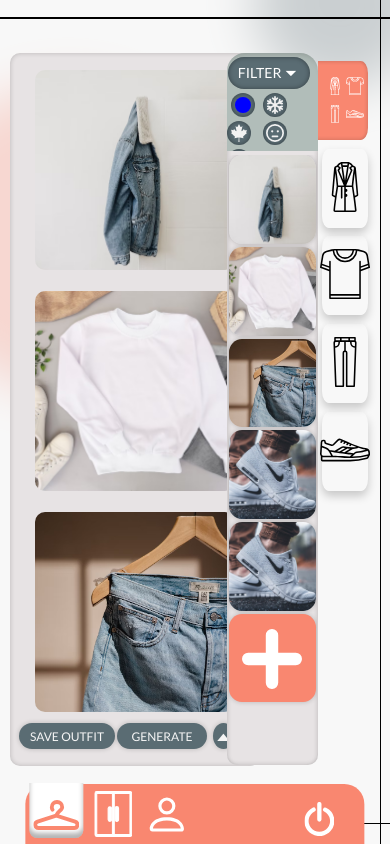
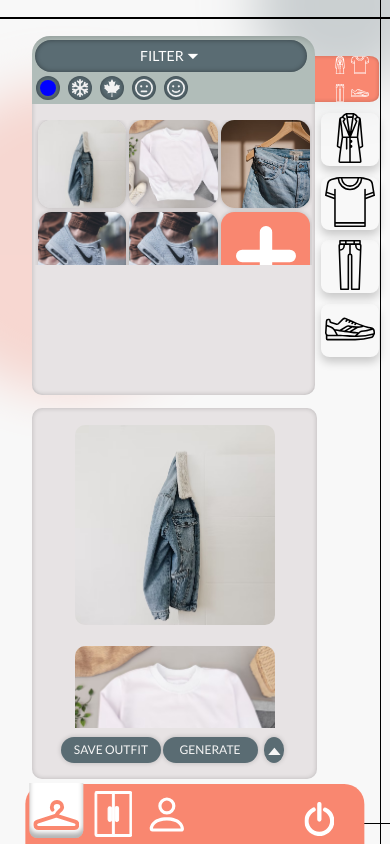
Before and after one commit to MrWarlockk/Clothes-v2, a Next.js app: page /clothes in a window 390 px wide. Built offline with nearby package versions, Linux system fonts and the light colour scheme.

Commit message:
Responsivness change at small width
Changed the layout of the page under 720px width

```diff
--- a/styles/clothes.module.css
+++ b/styles/clothes.module.css
@@ -252,15 +252,20 @@
 }
 @media (max-width: 720px) {
   .outfit_creator {
-    width: 250px;
+    top: 48.35%;
+    left: 8.25%;
+    height: 40vh;
+    width: 73vw;
+    flex-direction: column;
+    padding: 2vh 0;
   }
   .outfit_creator_images_container {
     height: 200px;
     width: 200px;
   }
   .outfit_creator_bottom {
-    margin-left: 2.35vw;
-    margin-right: 2.25vw;
+    margin-left: 7.35vw;
+    margin-right: 3.75vw;
   }
   .outfit_creator_save {
     margin-right: 0.4vw;
@@ -270,17 +275,7 @@
     font-size: 12px;
   }
 }
-@media (max-width: 520px) {
-  .outfit_creator {
-    width: 250px;
-    left: 2.5%;
-  }
-}
-@media (max-height: 340px) {
-  .outfit_creator {
-    height: 74.5vh;
-  }
-}
+
 /* #endregion */
 /* #region -------------LIST-----------------*/
 .clothes_menu {
@@ -444,7 +439,7 @@
   flex-basis: 128px;
   display: flex;
   flex-direction: column;
-  padding-top: 6%;
+  padding-top: 40px;
 }
 .clothes_menu_type > div {
   display: flex;
@@ -516,6 +511,7 @@
 @media (max-width: 1440px) {
   .clothes_menu_type {
     flex-basis: 64px;
+    padding-top: 68px;
   }
   .clothes_menu_type_all_flex > img {
     height: 22px;
@@ -526,13 +522,7 @@
 }
 @media (max-width: 1080px) {
   .clothes_menu {
-    display: flex;
-    position: absolute;
-    top: 6.25%;
-    left: 58.25%;
-    transform: translate(-50%-50%);
     height: 84.4vh;
-    width: 34.5vw;
   }
 }
 @media (max-width: 720px) {
@@ -546,28 +536,22 @@
     flex-basis: 64px;
     display: flex;
     flex-direction: column;
-    padding-top: 6%;
+    padding-top: 20px;
+  }
+  .clothes_menu {
+    top: 4.25%;
+    left: 8.25%;
+    height: 42.5vh;
+    width: 90.5vw;
+  }
+  .clothes_menu_list_images {
+    padding: 16px 3px;
+  }
+  .clothes_menu_list_images_container {
+    height: 145px;
   }
 }
-@media (max-width: 650px) {
-  .clothes_menu_list_filters {
-    height: 90px;
-  }
-  .clothes_menu_list_filters_filter {
-    flex-basis: 100%;
-  }
-  .clothes_menu_list_filters_happy {
-    margin-left: 4px;
-  }
-}
-@media (max-width: 555px) {
-  .clothes_menu_list_filters_sad {
-    margin-left: 4px;
-  }
-  .clothes_menu_list_filters_happy {
-    margin-left: 0px;
-  }
-}
+
 @media (max-height: 640px) {
   .clothes_menu_type > div > div > img {
     height: 30px;
```
